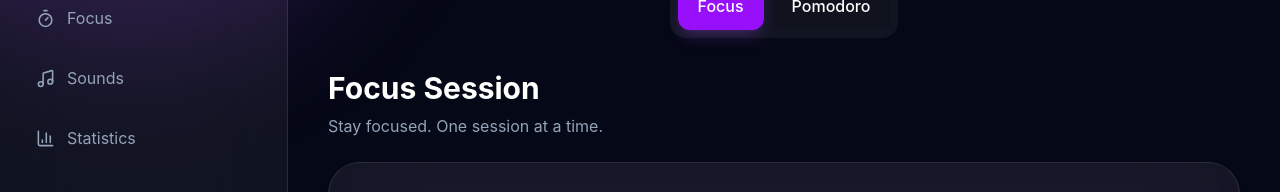
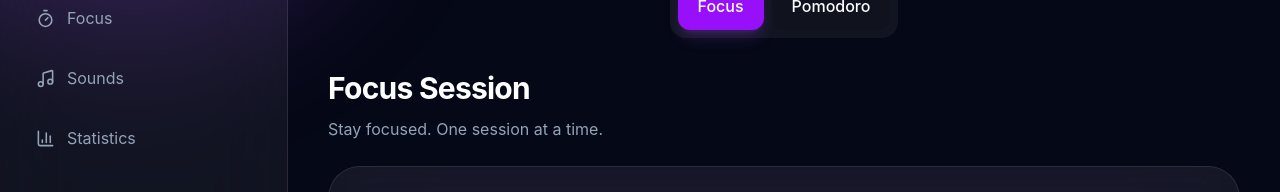
Before and after one commit to djabranemmd/ambient-focus-app, a React (Vite) app: page / in a window 1280 px wide. Shown: the part 170-362 px from the top of the page. Built offline with nearby package versions, Linux system fonts and the light colour scheme.

Commit message:
Improve section title typography and reusability

```diff
--- a/src/components/ui/SectionTitle.jsx
+++ b/src/components/ui/SectionTitle.jsx
@@ -1,40 +1,89 @@
 function SectionTitle({
   title,
   subtitle,
+  className = "",
 }) {
+
+
   return (
-    <div className="mb-6">
+
+    <div
+
+      className={`
+        mb-6
+
+        ${className}
+      `}
+
+    >
+
 
       <h2
+
         className="
-          text-3xl
+          text-2xl
+          sm:text-3xl
+
           font-bold
+
+          tracking-tight
+
+          leading-tight
+
           theme-text
+
           transition-colors
+
           duration-300
         "
+
       >
+
         {title}
+
+
       </h2>
+
+
 
 
       {subtitle && (
 
         <p
+
           className="
             theme-text-muted
+
             mt-2
+
+            max-w-2xl
+
+            text-sm
+            sm:text-base
+
+            leading-relaxed
+
             transition-colors
+
             duration-300
           "
+
         >
+
           {subtitle}
+
+
         </p>
 
       )}
 
+
+
     </div>
+
   );
+
 }
 
+
 export default SectionTitle;
```
